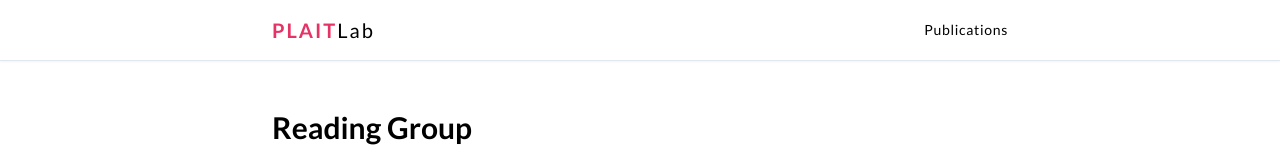
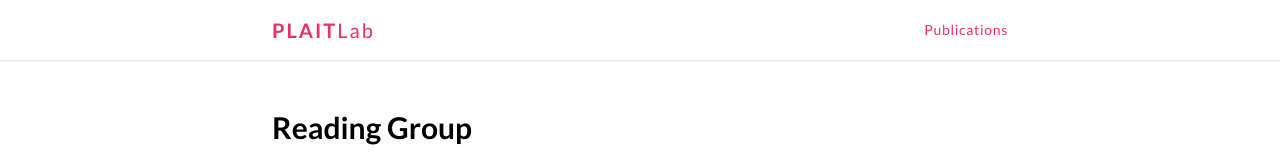
Before and after one commit to plait-lab/plait-lab.github.io, a Next.js app: page /reading-group in a window 1280 px wide. Shown: the top 160 px of the page. Built offline with nearby package versions, Linux system fonts and the light colour scheme; a web font is replaced by a local one.

Commit message:
style links

```diff
--- a/src/app/globals.css
+++ b/src/app/globals.css
@@ -135,3 +135,7 @@
     @apply border-b border-b-primary font-semibold;
   }
 }
+
+a {
+  color:rgb(230 51 102);
+}
--- a/src/app/page.tsx
+++ b/src/app/page.tsx
@@ -90,7 +90,7 @@ const Index = () => {
         <div className="stack stack-sm">
           <div>
             <Text>
-              Our work in PLAIT Lab is only possible because of close collaborations with our partners from outside of computing.  This list will be incomplete, but we'd especially like to thank, in alphabetical order:
+              Our work in PLAIT Lab is only possible because of close collaborations with our partners from outside of computing.  This list will be incomplete, but we'd especially like to thank (in alphabetical order):
               <ul>
                 <li><a href="https://www.david-anthoff.com" target="_blank">David Anthoff</a>'s Energy and Resources Lab, and especially <a href="https://www.lisarennels.com" target="_blank">Lisa Rennels</a>;</li>
                 <li>the <a href="https://www.czbiohub.org/sf/" target="_blank">Chan Zuckerberg Biohub</a>;</li>
```
